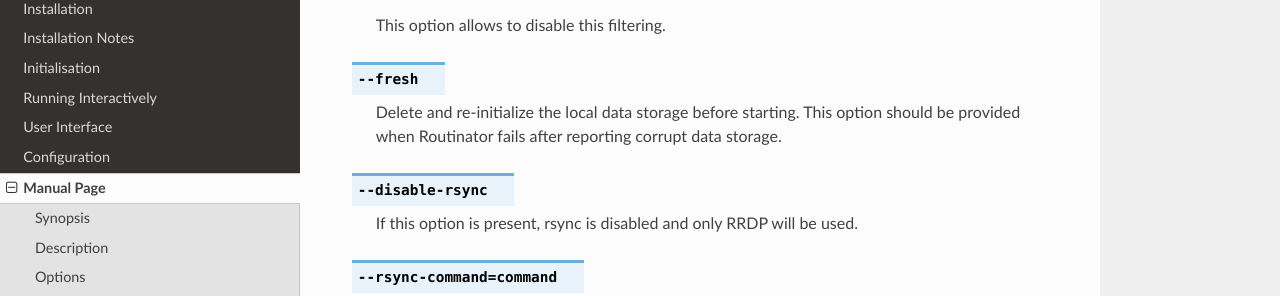
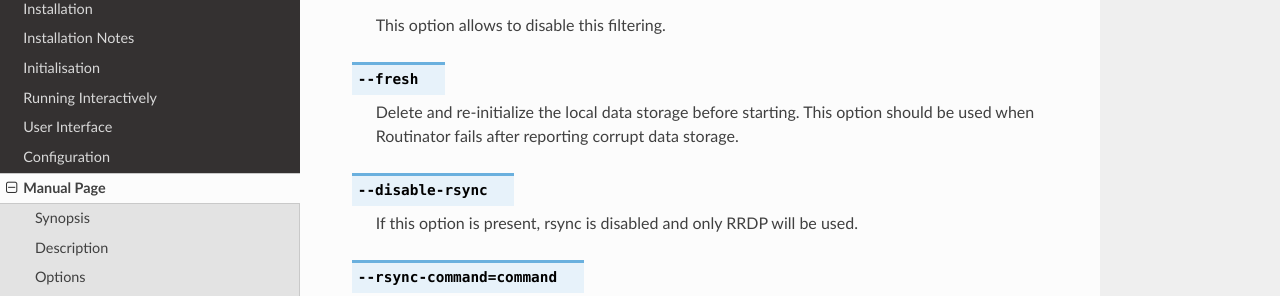
Before and after one commit to NLnetLabs/routinator, a Sphinx documentation site: the page built from source/manual-page.rst, in a window 1280 px wide and 900 px high, scrolled down 3417 px. Shown: the part 155-451 px from the top of the window. Built offline with Sphinx 7.4.7 and the Read the Docs theme 2.0.0, drawn with Linux system fonts in a browser that asks for light colours; pages that are not in the unit, such as notebooks, are missing from menus; some of the changed text lies outside the part shown.

Commit message:
s/provided/used

```diff
--- a/source/manual-page.rst
+++ b/source/manual-page.rst
@@ -236,7 +236,7 @@ The available options are:
 .. option:: --fresh
 
       Delete and re-initialize the local data storage before starting. This
-      option should be provided when Routinator fails after reporting corrupt
+      option should be used when Routinator fails after reporting corrupt
       data storage.
 
 .. option:: --disable-rsync
@@ -911,7 +911,7 @@ allow-dubious-hosts
 
 fresh
       Delete and re-initialize the local data storage before starting. This
-      option should be provided when Routinator fails after reporting corrupt
+      option should be used when Routinator fails after reporting corrupt
       data storage.
 
 disable-rsync
```
